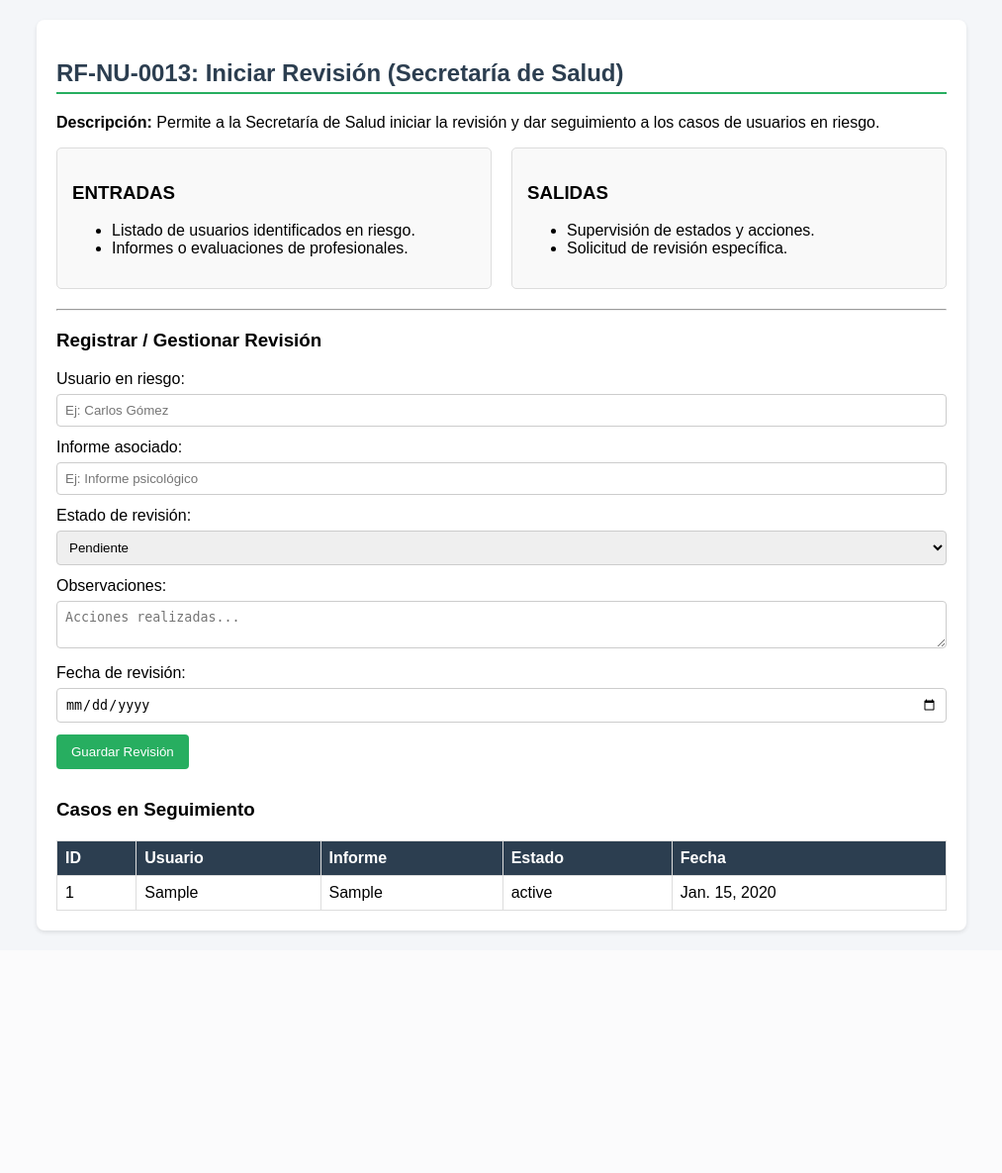
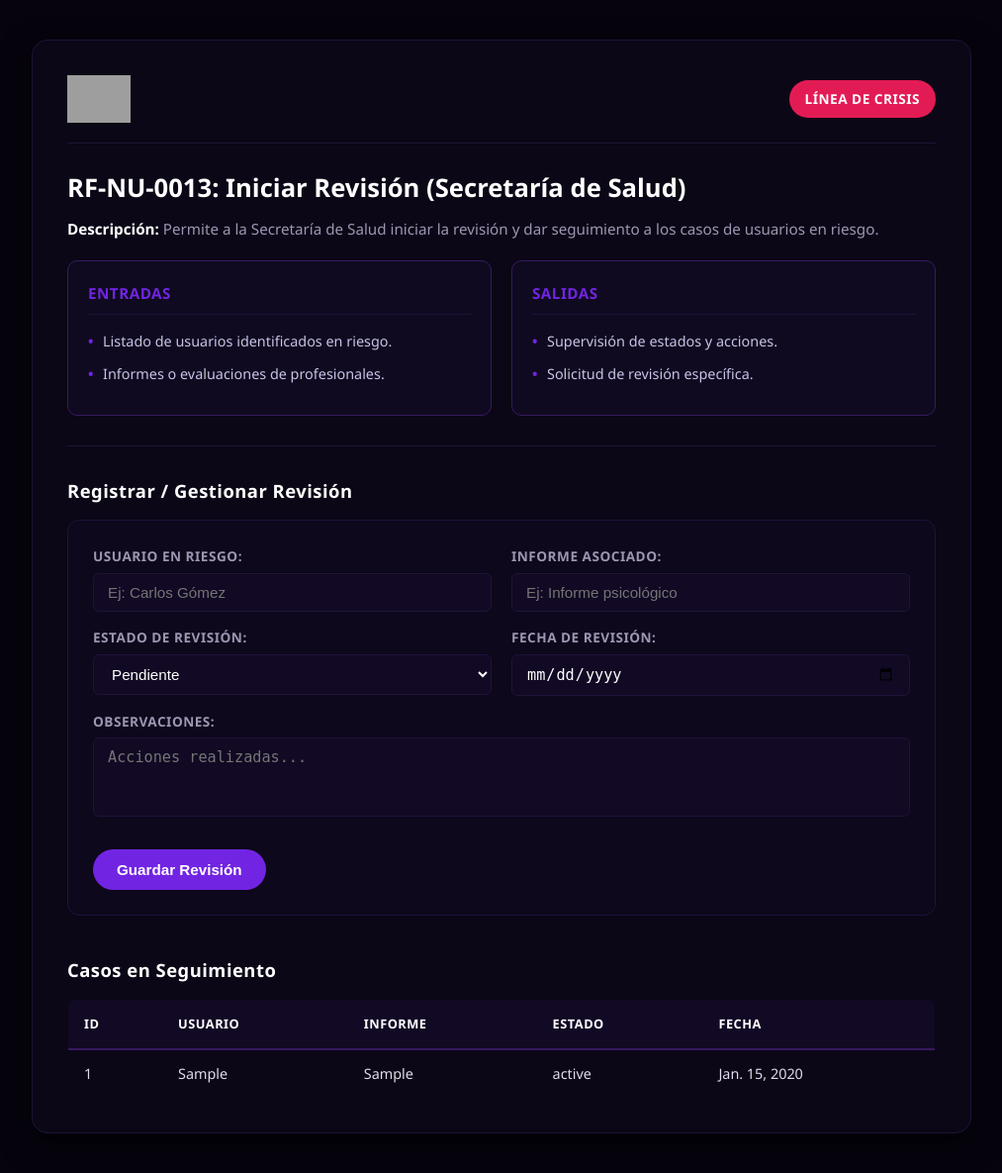
Before and after one commit to Roket9080/ARKA-BD, a Django app: page /revision-secretaria/ in a window 1280 px wide. Shown: the whole page at 99% size, without its empty margins (133-1146 px from the left). Before the commit the page ends 944 px from the top, so only its background shows below. Run offline with Django 5.2, Linux system fonts and the light colour scheme; tables that the repository leaves empty hold one stand-in row (values such as "Sample post"); grey boxes are pictures that could not be loaded.

Commit message:
se agrego el diseño

```diff
--- a/app_Liseth/templates/app_Liseth/revision_secretaria.html
+++ b/app_Liseth/templates/app_Liseth/revision_secretaria.html
@@ -1,28 +1,28 @@
+{% load static %}
 <!DOCTYPE html>
 <html lang="es">
 <head>
     <meta charset="UTF-8">
+    <meta name="viewport" content="width=device-width, initial-scale=1.0">
     <title>RF-NU-0013 - Iniciar Revisión</title>
-    <style>
-        body { font-family: Arial, sans-serif; margin: 20px; background-color: #f4f6f9; }
-        .container { max-width: 900px; margin: auto; background: white; padding: 20px; border-radius: 8px; box-shadow: 0 2px 4px rgba(0,0,0,0.1); }
-        h2 { color: #2c3e50; border-bottom: 2px solid #27ae60; padding-bottom: 5px; }
-        .section-box { display: flex; gap: 20px; margin-bottom: 20px; }
-        .column { flex: 1; background: #f9f9f9; padding: 15px; border-radius: 5px; border: 1px solid #ddd; }
-        form input, form select, form textarea { width: 100%; padding: 8px; margin: 6px 0 12px 0; border: 1px solid #ccc; border-radius: 4px; box-sizing: border-box; }
-        button { background-color: #27ae60; color: white; padding: 10px 15px; border: none; border-radius: 4px; cursor: pointer; }
-        button:hover { background-color: #219653; }
-        table { width: 100%; border-collapse: collapse; margin-top: 20px; }
-        table, th, td { border: 1px solid #ddd; padding: 8px; text-align: left; }
-        th { background-color: #2c3e50; color: white; }
-    </style>
+    <!-- Cargamos el nuevo archivo CSS único -->
+    <link rel="stylesheet" href="{% static 'css/estilos_arka.css' %}">
 </head>
 <body>
 <div class="container">
+    <!-- Header con el Logo -->
+    <div class="header-brand">
+        <div class="brand-logo">
+            <img src="{% static 'logo.png' %}" alt="ARKA">
+        </div>
+        <span class="badge-crisis">Línea de Crisis</span>
+    </div>
+
     <h2>RF-NU-0013: Iniciar Revisión (Secretaría de Salud)</h2>
     <p><strong>Descripción:</strong> Permite a la Secretaría de Salud iniciar la revisión y dar seguimiento a los casos de usuarios en riesgo.</p>
 
-    <div class="section-box">
+    <!-- Columnas de Entradas y Salidas -->
+    <div class="columns-container">
         <div class="column">
             <h3>ENTRADAS</h3>
             <ul>
@@ -43,27 +43,45 @@
     <h3>Registrar / Gestionar Revisión</h3>
     <form method="POST">
         {% csrf_token %}
+        <div>
             <label>Usuario en riesgo:</label>
             <input type="text" name="usuario_en_riesgo" placeholder="Ej: Carlos Gómez" required>
+        </div>
+        <div>
             <label>Informe asociado:</label>
             <input type="text" name="informe_asociado" placeholder="Ej: Informe psicológico">
+        </div>
+        <div>
             <label>Estado de revisión:</label>
             <select name="estado_revision">
                 <option value="Pendiente">Pendiente</option>
                 <option value="En proceso">En proceso</option>
                 <option value="Revisado y Aprobado">Revisado y Aprobado</option>
             </select>
+        </div>
+        <div>
+            <label>Fecha de revisión:</label>
+            <input type="date" name="fecha_revision" required>
+        </div>
+        <div class="form-full">
             <label>Observaciones:</label>
             <textarea name="observaciones" placeholder="Acciones realizadas..."></textarea>
-        <label>Fecha de revisión:</label>
-        <input type="date" name="fecha_revision" required>
+        </div>
+        <div class="form-full" style="margin-top: 10px;">
             <button type="submit">Guardar Revisión</button>
+        </div>
     </form>
 
-    <h3 style="margin-top: 30px;">Casos en Seguimiento</h3>
+    <h3 style="margin-top: 40px;">Casos en Seguimiento</h3>
     <table>
         <thead>
-            <tr><th>ID</th><th>Usuario</th><th>Informe</th><th>Estado</th><th>Fecha</th></tr>
+            <tr>
+                <th>ID</th>
+                <th>Usuario</th>
+                <th>Informe</th>
+                <th>Estado</th>
+                <th>Fecha</th>
+            </tr>
         </thead>
         <tbody>
             {% for rev in revisiones %}
@@ -75,7 +93,7 @@
                 <td>{{ rev.fecha_revision }}</td>
             </tr>
             {% empty %}
-            <tr><td colspan="5" style="text-align: center;">No hay revisiones registradas.</td></tr>
+            <tr><td colspan="5" style="text-align: center; color: var(--text-gray);">No hay revisiones registradas.</td></tr>
             {% endfor %}
         </tbody>
     </table>
--- /dev/null
+++ b/static/css/estilos_arka.css
@@ -0,0 +1,293 @@
+/* Variables de color de acuerdo a ARKA (Tema Oscuro) */
+:root {
+    --bg-main: #06030e;         /* Fondo de página ultra oscuro */
+    --bg-card: #0b0716;         /* Fondo de contenedor principal */
+    --bg-input: #120924;        /* Fondo para campos de texto */
+    --border-soft: #20133a;     /* Bordes oscuros y discretos */
+    --border-glow: #381a60;     /* Bordes para resaltar cajas */
+
+    --text-white: #ffffff;      /* Texto principal */
+    --text-gray: #9e96b3;       /* Texto secundario y etiquetas */
+
+    /* Colores del logo y botones */
+    --accent-purple: #7224e3;   /* Morado vibrante */
+    --accent-magenta: #e31b54;  /* Magenta/Rosado de acción */
+    --accent-blue: #1b85e3;     /* Azul de apoyo */
+    --accent-green: #10b981;    /* Verde para estados exitosos */
+}
+
+/* Reset Base */
+* {
+    box-sizing: border-box;
+    margin: 0;
+    padding: 0;
+}
+
+body {
+    font-family: 'Segoe UI', Tahoma, Geneva, Verdana, sans-serif;
+    background-color: var(--bg-main);
+    color: var(--text-white);
+    line-height: 1.6;
+    padding: 40px 20px;
+}
+
+/* Contenedor Principal */
+.container {
+    max-width: 950px;
+    margin: auto;
+    background-color: var(--bg-card);
+    padding: 35px;
+    border-radius: 16px;
+    border: 1px solid var(--border-soft);
+    box-shadow: 0 10px 30px rgba(0, 0, 0, 0.7);
+}
+
+/* Header con Logo */
+.header-brand {
+    display: flex;
+    justify-content: space-between;
+    align-items: center;
+    border-bottom: 1px solid var(--border-soft);
+    padding-bottom: 20px;
+    margin-bottom: 25px;
+}
+
+.brand-logo {
+    display: flex;
+    align-items: center;
+    gap: 12px;
+}
+
+.brand-logo img {
+    height: 48px;
+    width: auto;
+}
+
+.badge-crisis {
+    background-color: var(--accent-magenta);
+    color: #ffffff;
+    font-weight: bold;
+    font-size: 0.85rem;
+    padding: 8px 16px;
+    border-radius: 20px;
+    text-transform: uppercase;
+    letter-spacing: 0.5px;
+}
+
+/* Tipografía */
+h2 {
+    font-size: 1.6rem;
+    color: var(--text-white);
+    margin-bottom: 8px;
+}
+
+h3 {
+    font-size: 1.15rem;
+    color: var(--text-white);
+    margin-top: 10px;
+    margin-bottom: 15px;
+    letter-spacing: 0.5px;
+}
+
+p {
+    color: var(--text-gray);
+    font-size: 0.95rem;
+    margin-bottom: 20px;
+}
+
+strong {
+    color: #ffffff;
+}
+
+hr {
+    border: 0;
+    height: 1px;
+    background: var(--border-soft);
+    margin: 30px 0;
+}
+
+/* Cajas Informativas (Sección de Entrada/Salida) */
+.section-box {
+    background: #0f0a20;
+    padding: 20px;
+    border-radius: 10px;
+    border: 1px solid var(--border-glow);
+    margin-bottom: 30px;
+}
+
+.section-box p {
+    color: #c9c3e6;
+    margin-bottom: 8px;
+    font-size: 0.9rem;
+}
+
+.section-box p:last-child {
+    margin-bottom: 0;
+}
+
+/* Columnas de la sección (Revisiones) */
+.columns-container {
+    display: flex;
+    gap: 20px;
+    margin-bottom: 25px;
+}
+
+.column {
+    flex: 1;
+    background: #0f0a20;
+    padding: 20px;
+    border-radius: 10px;
+    border: 1px solid var(--border-glow);
+}
+
+.column h3 {
+    color: var(--accent-purple);
+    font-size: 0.95rem;
+    font-weight: 700;
+    text-transform: uppercase;
+    margin-top: 0;
+    border-bottom: 1px solid var(--border-soft);
+    padding-bottom: 8px;
+}
+
+.column ul {
+    list-style-type: none;
+}
+
+.column li {
+    font-size: 0.9rem;
+    color: #c9c3e6;
+    margin-bottom: 10px;
+    position: relative;
+    padding-left: 15px;
+}
+
+.column li::before {
+    content: "•";
+    color: var(--accent-purple);
+    font-weight: bold;
+    position: absolute;
+    left: 0;
+}
+
+/* Formularios */
+form {
+    background: #0d081b;
+    padding: 25px;
+    border-radius: 12px;
+    border: 1px solid var(--border-soft);
+    display: grid;
+    grid-template-columns: 1fr 1fr;
+    gap: 15px 20px;
+}
+
+.form-full {
+    grid-column: span 2;
+}
+
+label {
+    display: block;
+    font-size: 0.85rem;
+    font-weight: 600;
+    color: var(--text-gray);
+    margin-bottom: 6px;
+    text-transform: uppercase;
+    letter-spacing: 0.5px;
+}
+
+form input,
+form select,
+form textarea {
+    width: 100%;
+    background-color: var(--bg-input);
+    color: var(--text-white);
+    border: 1px solid var(--border-soft);
+    padding: 10px 14px;
+    border-radius: 6px;
+    font-size: 0.95rem;
+    outline: none;
+    transition: all 0.25s ease;
+}
+
+form input:focus,
+form select:focus,
+form textarea:focus {
+    border-color: var(--accent-purple);
+    box-shadow: 0 0 10px rgba(114, 36, 227, 0.3);
+}
+
+form textarea {
+    height: 80px;
+    resize: none;
+}
+
+/* Botones */
+button {
+    background-color: var(--accent-purple);
+    color: #ffffff;
+    font-weight: 600;
+    font-size: 0.95rem;
+    padding: 12px 24px;
+    border: none;
+    border-radius: 30px;
+    cursor: pointer;
+    transition: all 0.25s ease;
+    align-self: start;
+}
+
+button:hover {
+    background-color: #833bfc;
+    box-shadow: 0 0 15px rgba(114, 36, 227, 0.4);
+    transform: translateY(-1px);
+}
+
+/* Tablas */
+table {
+    width: 100%;
+    border-collapse: collapse;
+    margin-top: 15px;
+    font-size: 0.9rem;
+    border: 1px solid var(--border-soft);
+    border-radius: 8px;
+    overflow: hidden;
+}
+
+th {
+    background-color: #120924;
+    color: var(--text-white);
+    font-weight: 600;
+    padding: 14px 16px;
+    text-align: left;
+    border-bottom: 2px solid var(--border-glow);
+    text-transform: uppercase;
+    font-size: 0.8rem;
+    letter-spacing: 0.5px;
+}
+
+td {
+    padding: 12px 16px;
+    border-bottom: 1px solid var(--border-soft);
+    color: #e0dced;
+}
+
+tbody tr:nth-child(even) {
+    background-color: #080512;
+}
+
+tbody tr:hover {
+    background-color: #160e28;
+}
+
+/* Responsivo */
+@media (max-width: 768px) {
+    form {
+        grid-template-columns: 1fr;
+    }
+    .form-full {
+        grid-column: span 1;
+    }
+    .columns-container {
+        flex-direction: column;
+        gap: 15px;
+    }
+}
```
Also changed, not shown: app_Liseth/templates/app_Liseth/reportes_secretaria.html (+34 -15 lines). Lines whose indentation alone changed are shown as unchanged.
